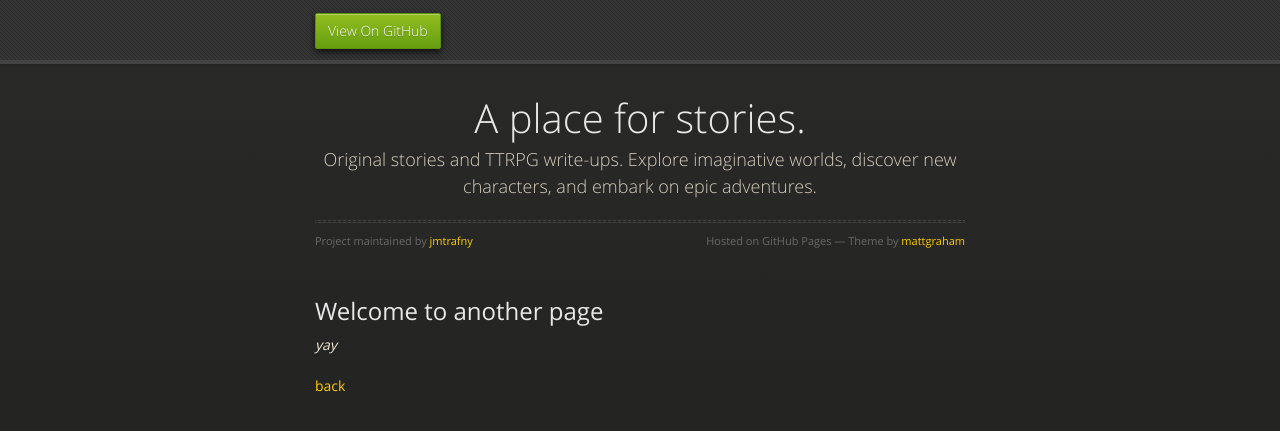
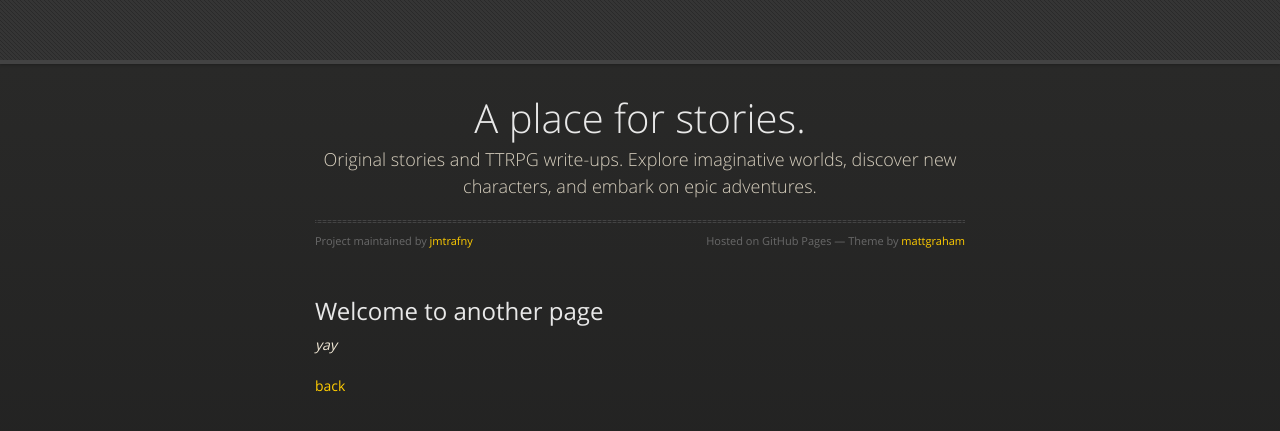
Before and after one commit to jmtrafny/jmtrafny.github.io, a Jekyll site: the page built from another-page.md, in a window 1280 px wide. Shown: the top 431 px of the page. Built offline with Jekyll 4.4.1, drawn with Linux system fonts in a browser that asks for light colours; our own code applies the rules of GitHub Pages for plain Markdown files.

Commit message:
Update default.html

```diff
--- a/_layouts/default.html
+++ b/_layouts/default.html
@@ -20,14 +20,7 @@
   <body>
       <div id="header">
         <nav>
-          <ul>
-            <li class="fork"><a href="{{ site.github.repository_url }}">View On GitHub</a></li>
-            {% if site.show_downloads %}
-              <li class="downloads"><a href="{{ site.github.zip_url }}">ZIP</a></li>
-              <li class="downloads"><a href="{{ site.github.tar_url }}">TAR</a></li>
-              <li class="title">DOWNLOADS</li>
-            {% endif %}
-          </ul>
+          <!-- No Content -->
         </nav>
       </div><!-- end header -->
 
```
